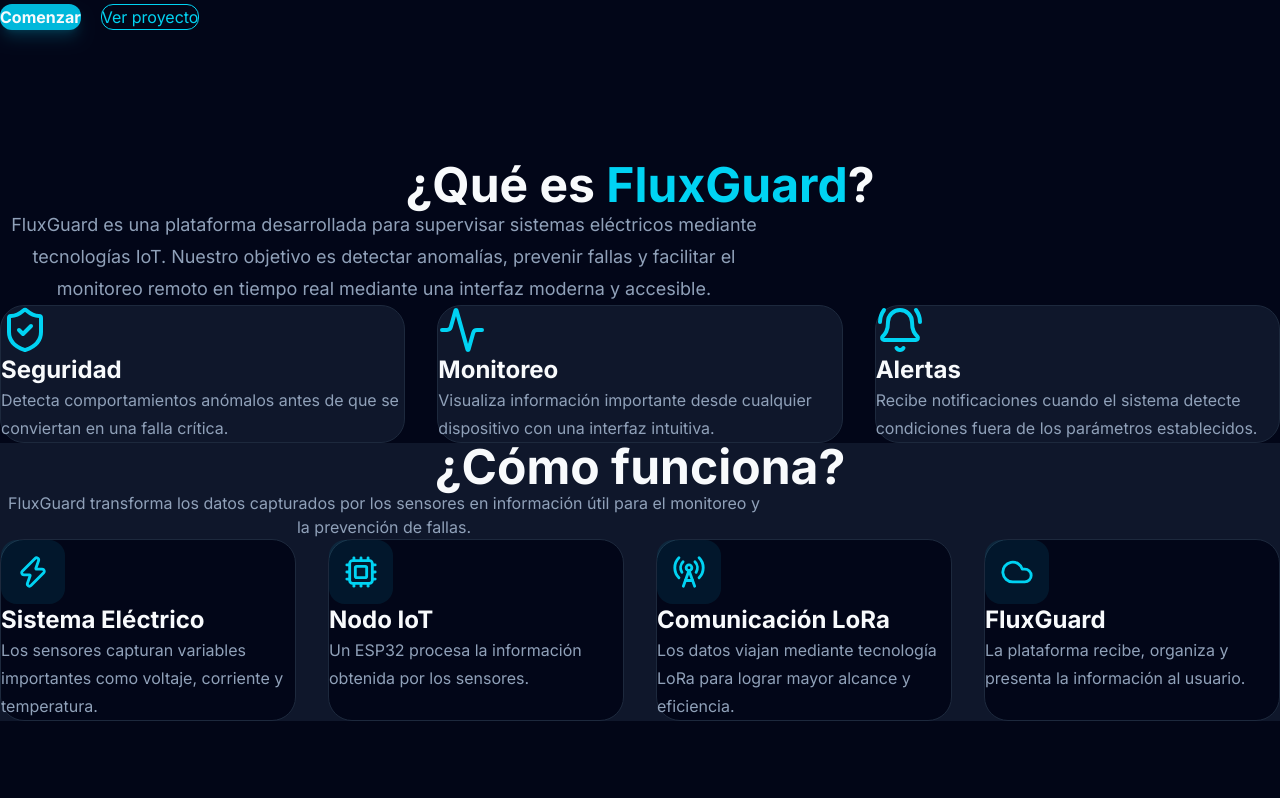
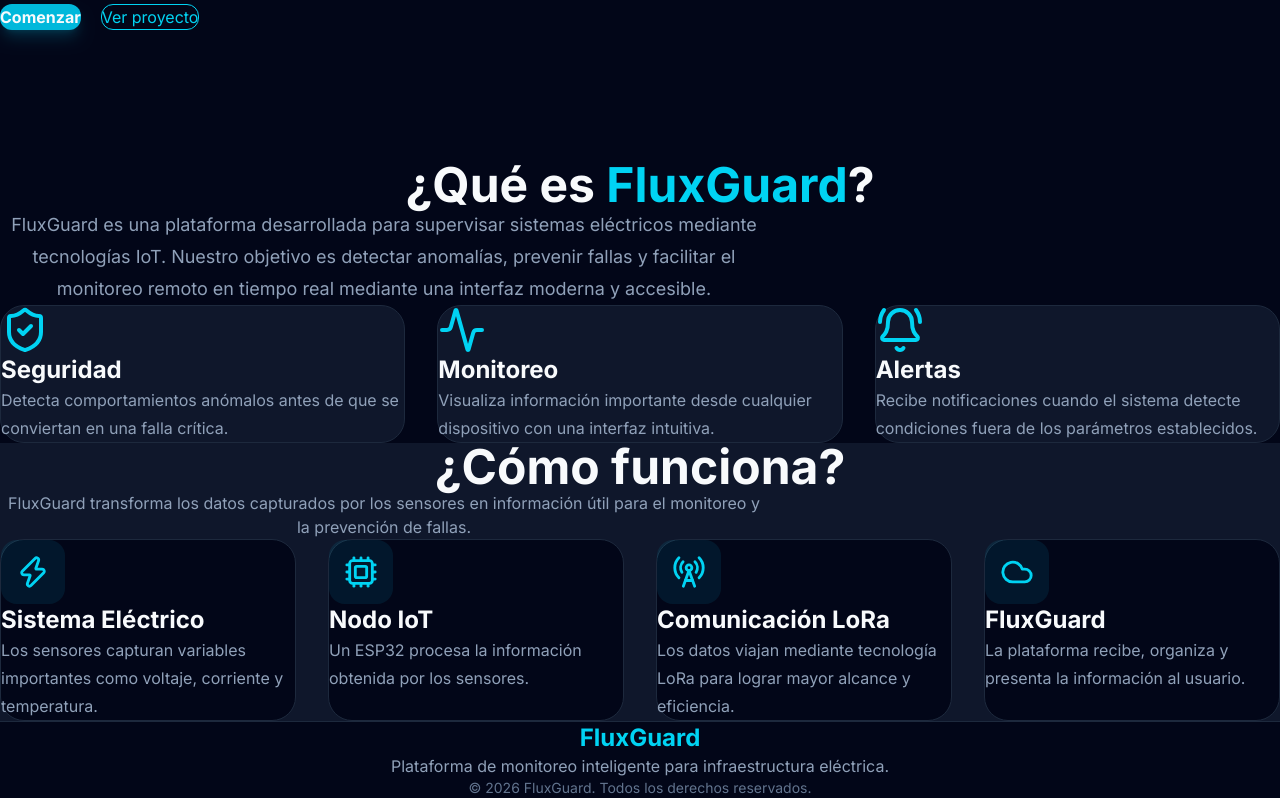
Before and after one commit to brianherna/FluxGuard, a React (Vite) app in the folder frontend/: page / in a window 1280 px wide. Shown: the part 639-1437 px from the top of the page. Before the commit the page ends 1360 px from the top, so only its background shows below. Built offline with nearby package versions, Linux system fonts and the light colour scheme.

Commit message:
feat(home): create modular landing page structure

```diff
--- a/frontend/src/App.tsx
+++ b/frontend/src/App.tsx
@@ -1,17 +1,7 @@
-import Navbar from "./components/layout/Navbar";
-import Hero from "./pages/Home/Hero";
-import About from "./pages/Home/About";
-import HowItWorks from "./pages/Home/HowItWorks";
+import Home from "./pages/Home";
 
 function App() {
-  return (
-    <>
-      <Navbar />
-      <Hero />
-      <About />
-      <HowItWorks />
-    </>
-  );
+  return <Home />;
 }
 
 export default App;
--- /dev/null
+++ b/frontend/src/components/layout/Footer.tsx
@@ -0,0 +1,19 @@
+export default function Footer() {
+  return (
+    <footer className="bg-slate-950 border-t border-slate-800 py-10">
+      <div className="max-w-7xl mx-auto px-6 text-center">
+        <h3 className="text-2xl font-bold text-cyan-400">
+          FluxGuard
+        </h3>
+
+        <p className="text-slate-400 mt-3">
+          Plataforma de monitoreo inteligente para infraestructura eléctrica.
+        </p>
+
+        <div className="mt-6 text-sm text-slate-500">
+          © 2026 FluxGuard. Todos los derechos reservados.
+        </div>
+      </div>
+    </footer>
+  );
+}
--- /dev/null
+++ b/frontend/src/pages/Home/index.tsx
@@ -0,0 +1,18 @@
+import Navbar from "../../components/layout/Navbar";
+import Footer from "../../components/layout/Footer";
+
+import Hero from "../../components/sections/Hero";
+import About from "../../components/sections/About";
+import HowItWorks from "../../components/sections/HowItWorks";
+
+export default function Home() {
+  return (
+    <>
+      <Navbar />
+      <Hero />
+      <About />
+      <HowItWorks />
+      <Footer />
+    </>
+  );
+}
```
Also changed, not shown: frontend/src/components/sections/About.tsx (renamed from frontend/src/pages/Home/About.tsx), frontend/src/components/sections/Hero.tsx (renamed from frontend/src/pages/Home/Hero.tsx), frontend/src/components/sections/HowItWorks.tsx (renamed from frontend/src/pages/Home/HowItWorks.tsx).
